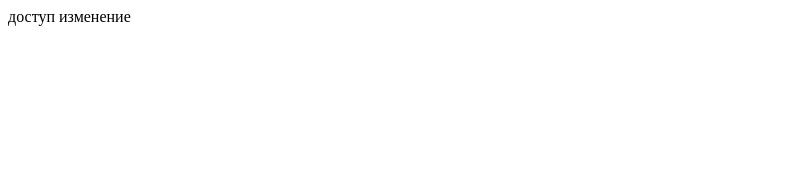
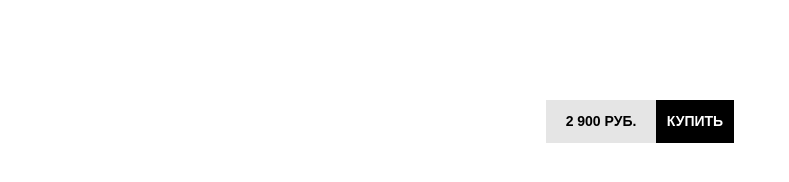
Before and after one commit to b00blyc/123, a plain HTML site: page index.html in a window 1280 px wide. Shown: the whole page, without its empty margins (0-789 px from the left). Drawn offline with Linux system fonts and the light colour scheme.

Commit message:
first commit

```diff
--- a/index.html
+++ b/index.html
@@ -2,10 +2,15 @@
 <html lang="en">
 <head>
 	<meta charset="UTF-8">
-	<title>Document</title>
+	<title>button</title>
+	<link rel="stylesheet" href="style.css">
 </head>
 <body>
-	доступ
-	изменение
+    <div class="button">
+      <a href="#">
+        <div class="box1">2 900 руб.</div>
+        <div class="box2">купить</div>
+     </a>
+    </div>
 </body>
 </html>
--- /dev/null
+++ b/style.css
@@ -0,0 +1,34 @@
+.button {
+    margin: 100px auto;
+    width: 188px;
+    height: 43px;
+    font-size: 14px;
+    font-weight: bold;
+    text-transform: uppercase;
+    font-family: 'PT Sans Narrow', sans-serif;
+    position: relative;
+}
+.box1 {
+    text-decoration: none;
+    color: #000;
+    background-color: #E5E5E5;
+    width: 110px;
+    height: 43px;
+    text-align: center;
+    position: absolute;
+    line-height: 43px;
+    top: 0;
+    left: 0;
+}
+.box2 {
+    text-decoration: none;
+    color: #fff;
+    background-color: #000;
+    width: 78px;
+    height: 43px;
+    text-align: center;
+    position: absolute;
+    line-height: 43px;
+    top: 0;
+    right: 0;
+}
```
